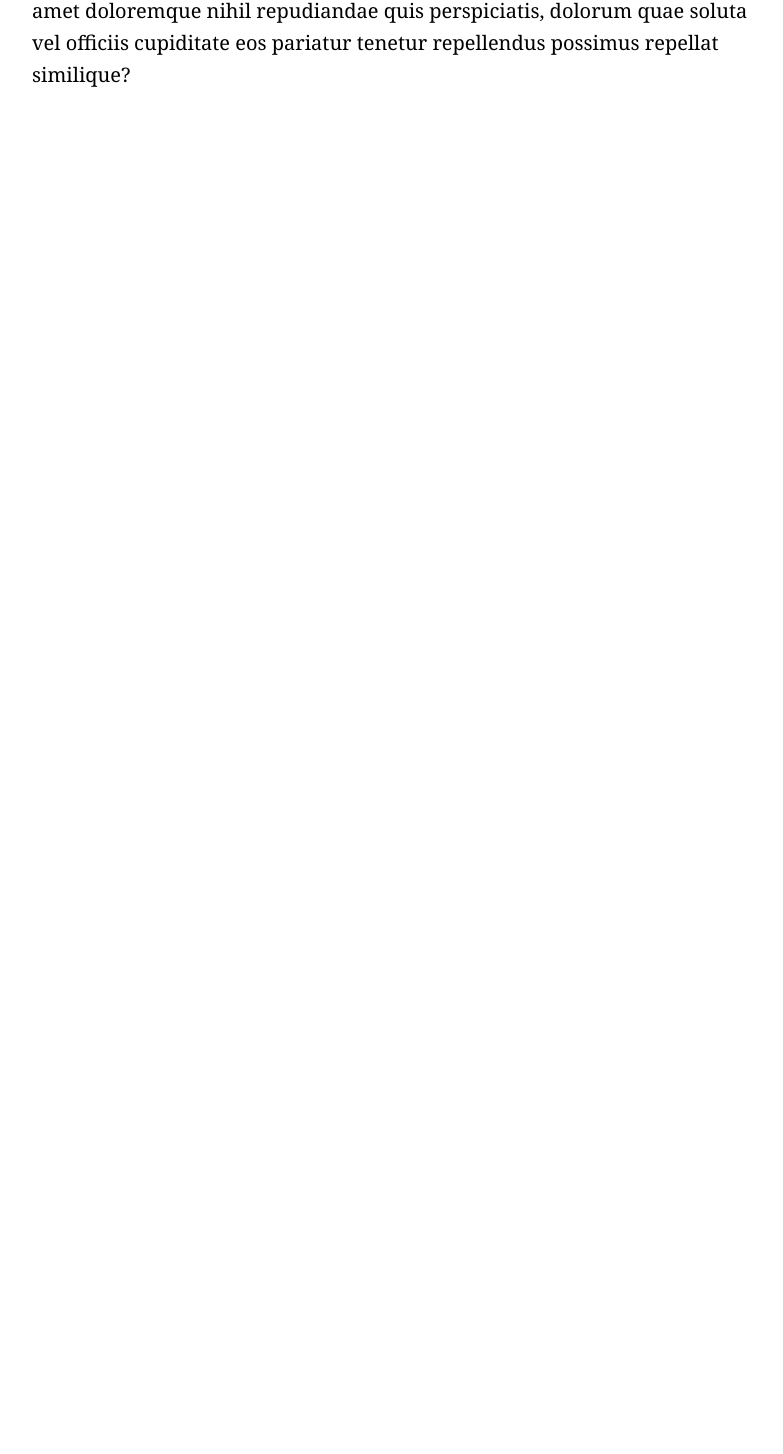
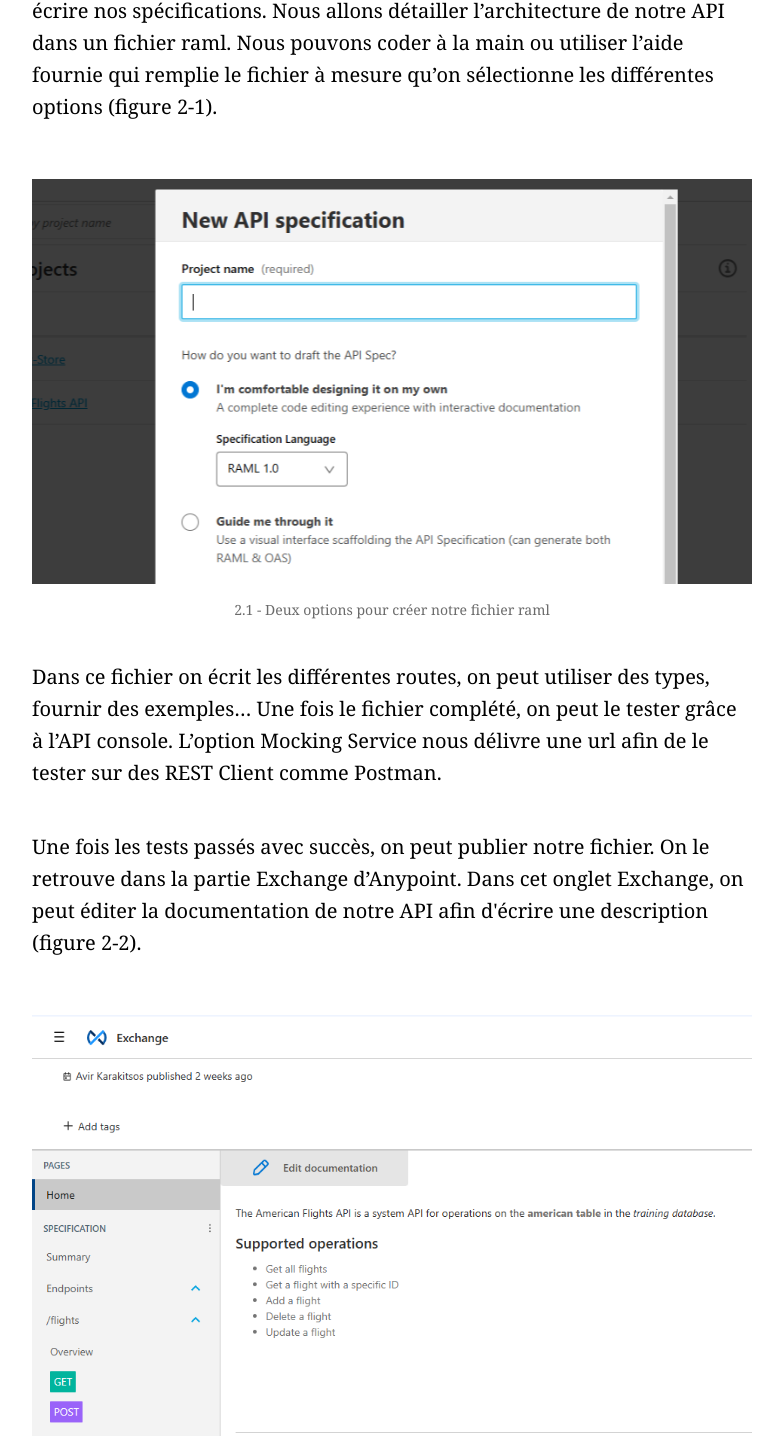
Before and after one commit to AvirKarakitsos/REACT_mulesoft, a React (Vite) app: page / in a window 1280 px wide. Shown: the part 1984-3438 px from the top of the page, without its empty margins (248-1031 px from the left). Before the commit the page ends 2075 px from the top, so only its background shows below. Built offline with nearby package versions, Linux system fonts and the light colour scheme.

Commit message:
feat: specifiactions content

```diff
--- a/src/App.tsx
+++ b/src/App.tsx
@@ -1,5 +1,7 @@
 import './App.css'
-import cycle from './assets/images/schema_11.png'
+import image_11 from './assets/images/schema_11.png'
+import image_21 from './assets/images/schema_21.png'
+import image_22 from './assets/images/schema_22.png'
 import Profil from './components/Profil'
 import Summary from './components/Summary'
 import { useEffect, useState } from "react"
@@ -35,7 +37,7 @@
       <p className='content'>La plateforme Mulesoft se nomme Anypoint Platform. Elle permet de concevoir une API dans sa globalité : de son design à sa mise en ligne et à sa gestion. Sur la figure 1.1 est indiquée les différentes étapes de la construction d’une API. Chaque cycle est composé de plusieurs phases :</p>
       <figure className='image-content'>
         <picture>
-          <img className='image' src={cycle} alt="cycle de vie d'une API"/>
+          <img className='image' src={image_11} alt="cycle de vie d'une API"/>
         </picture>
         <figcaption className='image-title'>1.1 - Cycle de vie d'une API</figcaption>
       </figure>
@@ -47,7 +49,21 @@
       <p className='content'>Nous commencerons donc l’étude par la première étape, les spécifications.</p>
 
       <h2 className='subtitle' id='spec'>Les Spécifications</h2>
-      <p className='first-content'>Lorem ipsum dolor sit, amet consectetur adipisicing elit. Hic debitis sunt amet doloremque nihil repudiandae quis perspiciatis, dolorum quae soluta vel officiis cupiditate eos pariatur tenetur repellendus possimus repellat similique?</p>
+      <p className='first-content'>C’est dans la partie Design Center de la plateforme d’Anypoint qu’on pourra écrire nos spécifications. Nous allons détailler l’architecture de notre API dans un fichier raml. Nous pouvons coder à la main ou utiliser l’aide fournie qui remplie le fichier à mesure qu’on sélectionne les différentes options (figure 2-1).</p>
+      <figure className='image-content'>
+        <picture>
+          <img className='image' src={image_21} alt="Deux options pour créer notre fichier raml"/>
+        </picture>
+        <figcaption className='image-title'>2.1 - Deux options pour créer notre fichier raml</figcaption>
+      </figure>
+      <p className='content'>Dans ce fichier on écrit les différentes routes, on peut utiliser des types, fournir des exemples… Une fois le fichier complété, on peut le tester grâce à l’API console. L’option Mocking Service nous délivre une url afin de le tester sur des REST Client comme Postman.</p>
+      <p className='content'>Une fois les tests passés avec succès, on peut publier notre fichier. On le retrouve dans la partie Exchange d’Anypoint. Dans cet onglet Exchange, on peut éditer la documentation de notre API afin d'écrire une description (figure 2-2).</p>
+      <figure className='image-content'>
+        <picture>
+          <img className='image' src={image_22} alt="Onglet Exchange d'Anypoint"/>
+        </picture>
+        <figcaption className='image-title'>2.2 - Onglet Exchange d'Anypoint</figcaption>
+      </figure>
     </div>
   )
 }
```
Also changed, not shown: src/assets/images/schema_21.png (added), src/assets/images/schema_22.png (added).
